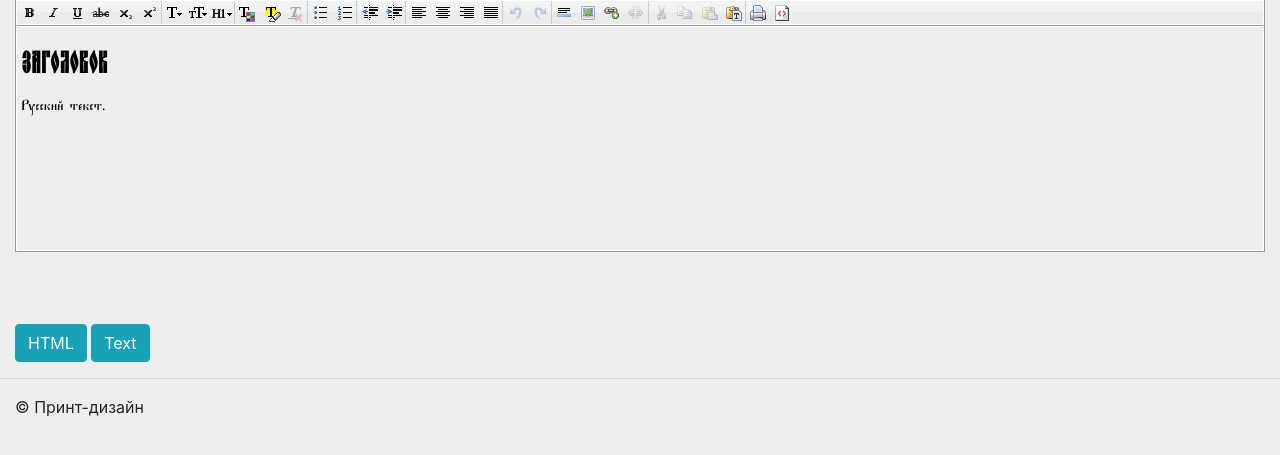
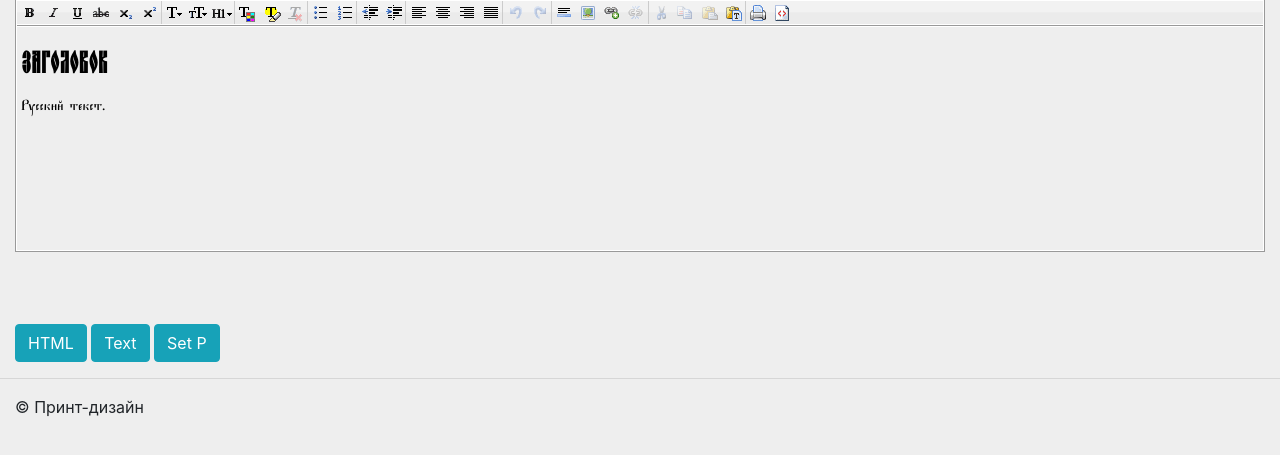
Before and after one commit to print-design/misc, a PHP site: page / in a window 1280 px wide. Shown: the part 146-601 px from the top of the page. Run offline with PHP 8.4, Linux system fonts and the light colour scheme; some web fonts are replaced.

```diff
--- a/index.php
+++ b/index.php
@@ -21,6 +21,7 @@
             <br/><br/><br/>
             <button class="btn btn-info" id="btnhtml">HTML</button>
             <button class="btn btn-info" id="btntext">Text</button>
+            <button class="btn btn-info" id="setp">Set P</button>
         </div>
         <?php
         include 'include/footer.php';
@@ -50,6 +51,10 @@
                 var editorbody = $('iframe').contents().find('body');
                 editorbody.html(ta.text());
             });
+
+            $('#setp').click(function(){
+                //
+            });
         </script>
     </body>
 </html>
```
